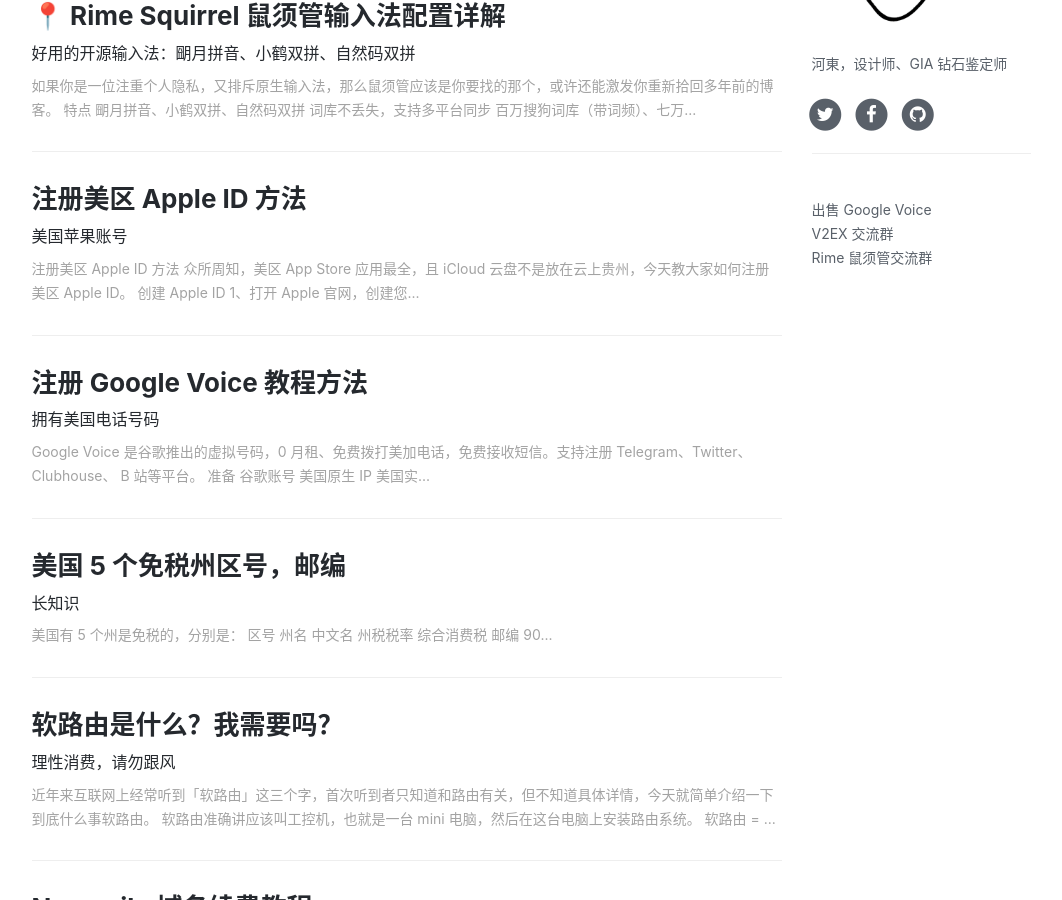
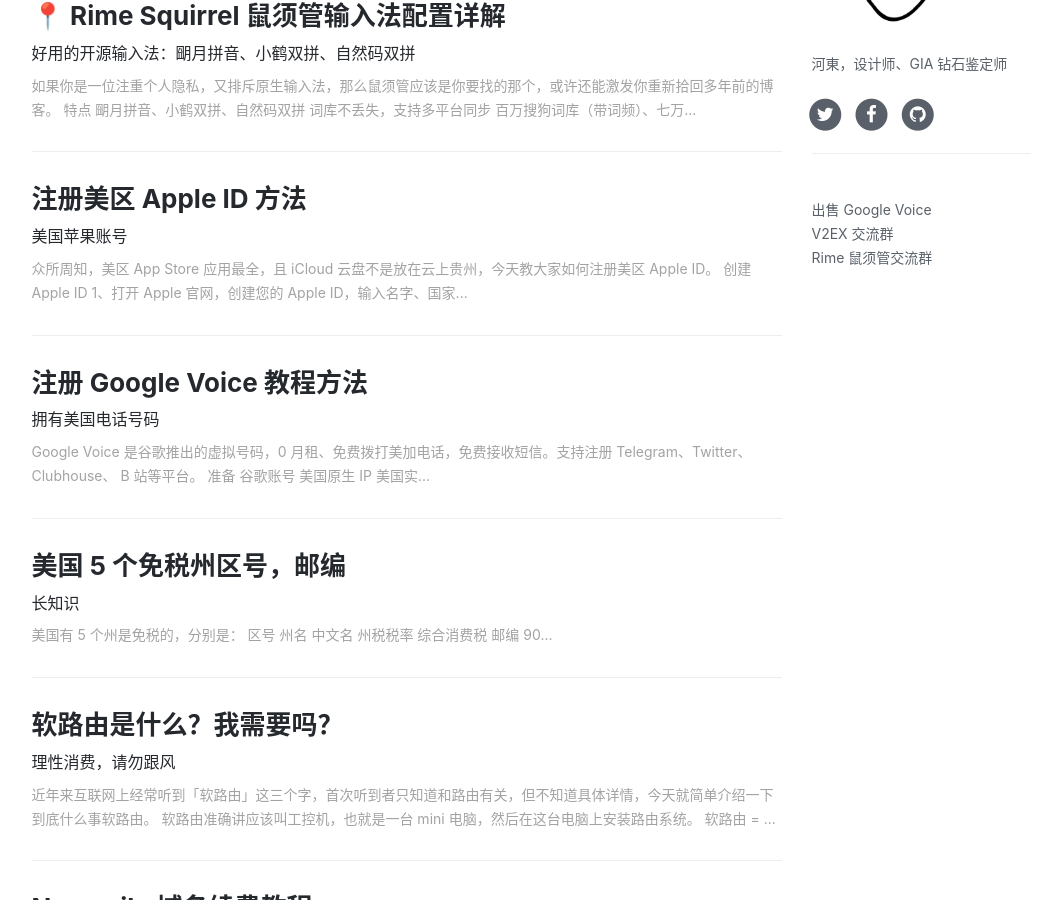
Before and after one commit to ssnhd/ssnhd.github.io, a Jekyll site: the page built from index.html, in a window 1280 px wide and 900 px high, scrolled down 835 px. Shown: the whole window, without its empty margins (136-1198 px from the left). Built offline with Jekyll 4.4.1, drawn with Linux system fonts in a browser that asks for light colours; nearby versions of some CDN libraries; the list of posts is cut into pages by our own code; comment, search, counter and statistics services are not loaded.

Commit message:
Update 2022-7-30-appleid-us.md

```diff
--- a/_posts/2022-7-30-appleid-us.md
+++ b/_posts/2022-7-30-appleid-us.md
@@ -10,8 +10,6 @@
 tags:
   - Apple ID
 ---
-
-# 注册美区 Apple ID 方法
 
 众所周知，美区 App Store 应用最全，且 iCloud 云盘不是放在云上贵州，今天教大家如何注册美区 Apple ID。
 
```
